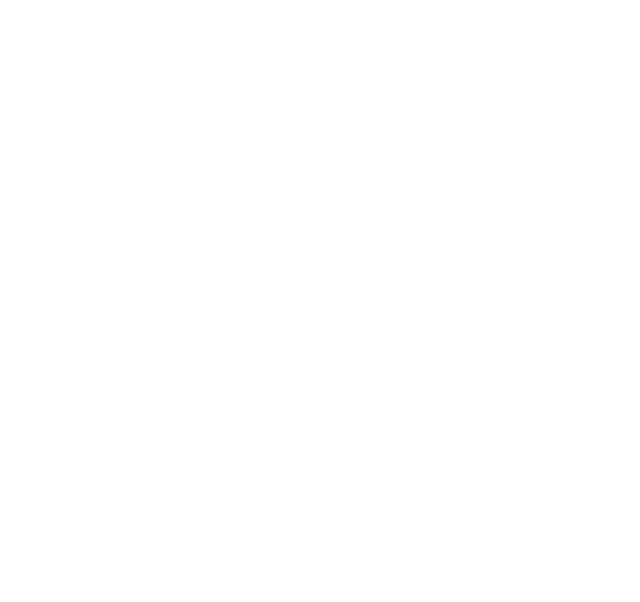
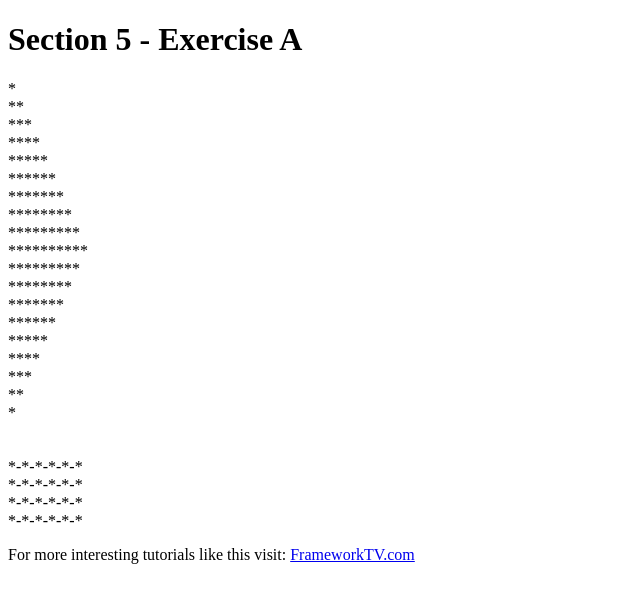
Before and after one commit to jsalinasf/javascript_appdevelopment, a plain HTML site: page Section 05/lab/Salinas_Exercise5A.html in a window 1280 px wide. Shown: the whole page, without its empty margins (0-640 px from the left). Drawn offline with Linux system fonts and the light colour scheme.

Commit message:
Section 5 - Debug and Labs finished

```diff
--- a/Section 05/lab/Salinas_Exercise5A.html
+++ b/Section 05/lab/Salinas_Exercise5A.html
@@ -2,11 +2,49 @@
 <html lang="en">
 <head>
     <meta charset="UTF-8">
+    <meta name="description" content="Javascript APP Development Loops - FrameworkTV.com">
     <meta name="viewport" content="width=device-width, initial-scale=1.0">
     <meta http-equiv="X-UA-Compatible" content="ie=edge">
     <title>SALINAS_Exercise5A</title>
 </head>
 <body>
+    <header>
+        <h1>Section 5 - Exercise A</h1>
+    </header>
 
+    <div id="patter1"></div> <!-- To print patter 1 -->
+    <div id="patter2"></div> <!-- To print patter 2 -->
+
+    <script>
+
+        for (i=1; i<21; i++) /* Print patter 1 */
+        {
+            document.getElementById("patter1").innerHTML += "*".repeat(10 - Math.abs((10 - i))) + "<br />";
+        }
+
+        var printChar = ""; /* var used for printing patter2 character */
+        j = 0; /* Var used for the While Loop - I just wanted to use a different loop here */
+
+        while (j<4)
+        {
+            document.getElementById("patter2").innerHTML += "<br />";
+            for (i=0; i<=10; i++) /* Print patter 2 */
+            {
+                if (i % 2 == 0)
+                {
+                    printChar = "*";
+                } else {
+                    printChar = "-";
+                }
+                document.getElementById("patter2").innerHTML += printChar;
+            }
+            j ++;
+        }
+
+    </script>
+
+    <footer>
+        <p>For more interesting tutorials like this visit: <a href="https://www.frameworktv.com">FrameworkTV.com</a></p>
+    </footer>
 </body>
 </html>
```
Also changed, not shown: Section 05/lab/Salinas_Exercise5B.html (+20 -0 lines).
